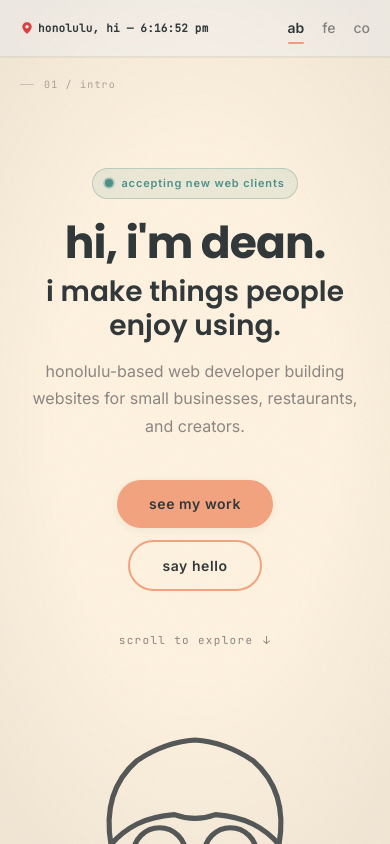
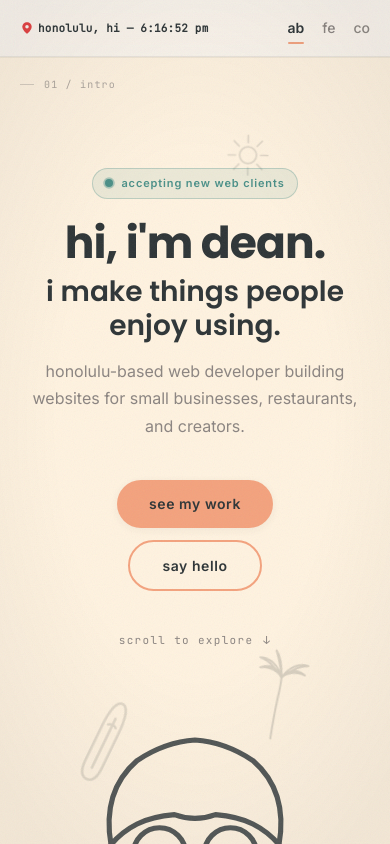
Before and after one commit to ddangdev/portfolio, a React (Vite) app: page / in a window 390 px wide. Shown: the top 844 px of the page. Built offline with nearby package versions, Linux system fonts and the light colour scheme.

Commit message:
doodles: show on mobile at smaller scale + lower opacity
Previously hidden via display:none below the mobile breakpoint. Now scaled
to 0.5 with 0.55x opacity so decorative personality carries through to
phones without crowding content.

Closes Sprint 20.

```diff
--- a/src/components/Doodles/Doodles.jsx
+++ b/src/components/Doodles/Doodles.jsx
@@ -44,7 +44,8 @@ const DoodleWrapper = styled.div`
   }
 
   @media (max-width: ${({ theme }) => theme.breakpoints.mobile}) {
-    display: none;
+    --base-rotate: rotate(${({ $rotate }) => $rotate || 0}deg) scale(0.5);
+    opacity: ${({ $opacity }) => ($opacity || 0.3) * 0.55};
   }
 
   @media (prefers-reduced-motion: reduce) {
```
